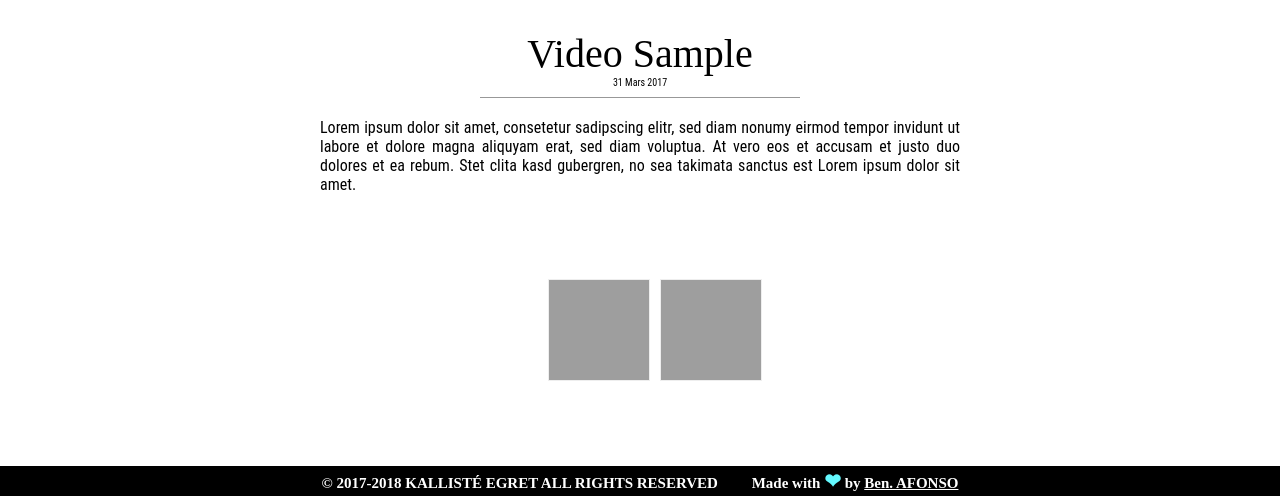
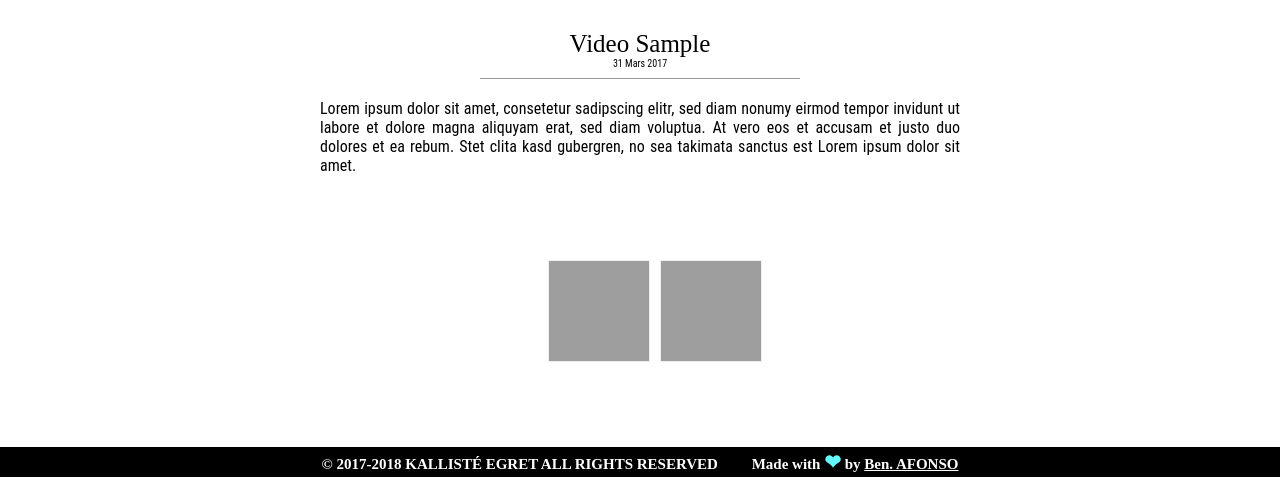
Before and after one commit to kallistegret/kallistegret.github.io, a Jekyll site: the page built from examples/2017-03-31-Video.md, in a window 1280 px wide. Shown: the part 470-966 px from the top of the page. Built offline with Jekyll 4.4.1, drawn with Linux system fonts in a browser that asks for light colours; some web fonts are replaced; a script that is not in the unit is left out; grey boxes are pictures that could not be loaded.

Commit message:
Update video-project.css

```diff
--- a/styles/video-project.css
+++ b/styles/video-project.css
@@ -36,7 +36,7 @@
 
 .content .title {
   font-family: 'Amatic SC', cursive;
-  font-size: 40px;
+  font-size: 25px;
   text-align: center;
 }
 
```
